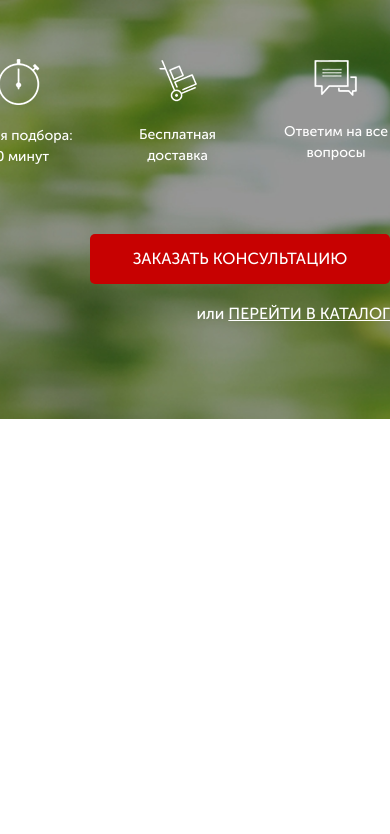
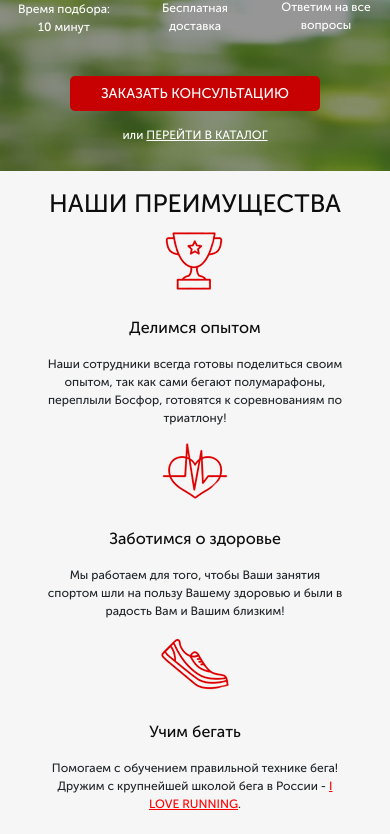
Before and after one commit to DenisovKirill/Markup2_Pulse, a website: page src/index.html in a window 390 px wide. Shown: the part 399-1233 px from the top of the page. Before the commit the page ends 844 px from the top, so only its background shows below. Drawn offline with Linux system fonts and the light colour scheme.

Commit message:
adaptation-1

```diff
--- a/src/index.html
+++ b/src/index.html
@@ -53,5 +53,34 @@
                 </div>
             </div>
         </div>
+        <section class="advantages">
+            <div class="container">
+                <h2 class="title">
+                    НАШИ ПРЕИМУЩЕСТВА
+                </h2>
+                <div class="advantages__wrapper">
+                    <div class="advantages__item">
+                        <img src="icons/exp.png" alt="cup" class="advantages__icon" />
+                        <div class="subtitle">Делимся опытом</div>
+                        <div class="advantages__dscr">
+                            Наши сотрудники всегда готовы поделиться своим опытом, так как сами бегают полумарафоны, переплыли Босфор, готовятся к соревнованиям по триатлону!
+                        </div>
+                    </div>
+                    <div class="advantages__item">
+                        <img src="icons/heart.png" alt="heart" class="advantages__icon" />
+                        <div class="subtitle">Заботимся о здоровье</div>
+                        <div class="advantages__dscr">
+                            Мы работаем для того, чтобы Ваши занятия спортом шли на пользу Вашему здоровью и были в радость Вам и Вашим близким!
+                        </div>
+                    </div>
+                    <div class="advantages__item">
+                        <img src="icons/shoe.png" alt="shoe" class="advantages__icon" />
+                        <div class="subtitle">Учим бегать</div>
+                        <div class="advantages__dscr">Помогаем с обучением правильной технике бега! Дружим с крупнейшей школой бега в России - <a href="#">I LOVE RUNNING</a>.
+                            </div>
+                    </div>
+                </div>
+            </div>
+        </section>
     </body>
 </html>
--- a/src/sass/blocks/_advantages.scss
+++ b/src/sass/blocks/_advantages.scss
@@ -0,0 +1,63 @@
+.advantages {
+    min-height: 470px;
+    background-color: #f6f6f6;
+    padding: 70px 0 95px 0;
+    &__wrapper {
+        margin-top: 65px;
+        display: flex;
+        justify-content: space-between;
+    }
+    &__item {
+        width: 300px;
+        text-align: center;
+        a {
+            color: #ff0000;
+            text-decoration: underline;
+            &:hover {
+                color: #ff0000;
+            }
+        }
+    }
+    &__icon {
+        display: block;
+        width: 70px;
+        margin: 0 auto;
+        margin-bottom: 38px;
+    }
+    &__dscr {
+        margin-top: 25px;
+        font-size: 14px;
+    }
+}
+
+@media (max-width: 767px) {
+    .advantages {
+        padding: 20px 10px 30px 10px;
+        min-height: 350px;
+        &__wrapper {
+            margin-top: 40px;
+        }
+        &__icon {
+            margin-bottom: 20px;
+        }
+        &__dscr {
+            margin-top: 15px;
+            font-size: 12px;
+        }
+    }
+}
+
+@media (max-width: 575px) {
+    .advantages {
+        &__wrapper {
+            flex-direction: column;
+            align-items: center;
+        }
+        &__wrapper {
+            margin-top: 0;
+        }
+        &__item {
+            margin-top: 10px;
+        }
+    }
+}
--- a/src/sass/blocks/_buttons.scss
+++ b/src/sass/blocks/_buttons.scss
@@ -15,3 +15,37 @@
         margin-top: 67px;
     }
 }
+
+@media (max-width: 767px) {
+    .button {
+        width: 120px;
+        height: 20px;
+        font-size: 10px;
+        &_main {
+            width: 250px;
+            height: 35px;
+            font-size: 14px;
+        }
+    }
+}
+
+@media (max-width: 767px) {
+    .button {
+        &_main {
+            margin-top: 40px;
+        }
+    }
+}
+
+@media (max-width: 575px) {
+    .button {
+        width: 200px;
+        height: 35px;
+        font-size: 12px;
+        &_main {
+            width: 250px;
+            height: 35px;
+            font-size: 14px;
+        }
+    }
+}
--- a/src/sass/blocks/_header.scss
+++ b/src/sass/blocks/_header.scss
@@ -1,6 +1,7 @@
 .header {
     display: flex;
     justify-content: space-between;
+    // flex-wrap: wrap;
     align-items: center;
     &__logo {
         width: 250px;
@@ -34,3 +35,44 @@
         align-items: flex-end;
     }
 }
+
+@media (max-width: 767px) {
+    .header {
+        &__logo {
+            width: 150px;
+        }
+        &__official {
+            font-size: 10px;
+            span {
+                font-size: 14px;
+            }
+        }
+        &__phone {
+            font-size: 14px;
+        }
+    }
+}
+
+@media (max-width: 575px) {
+    .header {
+        flex-direction: column;
+        &__logo {
+            width: 250px;
+        }
+        &__official {
+            margin-top: 10px;
+            font-size: 20px;
+            span {
+                font-size: 26px;
+            }
+        }
+        &__contacts {
+            align-items: center;
+        }
+        &__phone {
+            margin: 10px 0 20px 0;
+            font-size: 26px;
+            line-height: 26px;
+        }
+    }
+}
--- a/src/sass/blocks/_promo.scss
+++ b/src/sass/blocks/_promo.scss
@@ -1,7 +1,7 @@
 .promo {
     min-height: 650px;
     padding: 21px 0 93px 0;
-    background: url(../../img/promo_bcg.jpg) center (center/cover) no-repeat;
+    background: url(../img/promo_bcg.jpg) center (center/cover) no-repeat;
     &__wrapper {
         margin-top: 90px;
         display: flex;
@@ -14,6 +14,7 @@
         font-weight: 700;
         text-transform: uppercase;
         line-height: 42px;
+        margin: 0;
     }
     &__subheader {
         color: #ffffff;
@@ -53,3 +54,71 @@
         }
     }
 }
+
+@media (max-width: 991px) {
+    .promo {
+        padding: 21px 30px 50px 30px;
+        min-height: 400px;
+        &__header {
+            font-size: 36px;
+        }
+        &__wrapper {
+            margin-top: 60px;
+        }
+        &__icons {
+            margin-top: 30px;
+        }
+    }
+}
+
+@media (max-width: 767px) {
+    .promo {
+        padding: 21px 30px 30px 30px;
+        &__wrapper {
+            align-items: center;
+        }
+        &__header {
+            font-size: 30px;
+            font-weight: 700;
+            line-height: 30px;
+        }
+        &__subheader {
+            font-size: 20px;
+            line-height: 24px;
+            margin-top: 14px;
+        }
+        &__wrapper {
+            margin-top: 40px;
+        }
+        &__link {
+            margin-top: 18px;
+            font-size: 12px;
+            line-height: 12px;
+        }
+    }
+}
+
+@media (max-width: 575px) {
+    .promo {
+        padding: 21px 10px 30px 10px;
+        &__wrapper {
+            margin-top: 15px;
+        }
+        &__header {
+            font-size: 25px;
+        }
+        &__subheader {
+            font-size: 14px;
+            margin-top: 10px;
+        }
+        &__icons {
+            width: 100%;
+            margin-top: 0;
+            align-items: center;
+        }
+        &__icon {
+            margin-top: 10px;
+            font-size: 12px;
+        }
+    }
+}
--- a/src/sass/blocks/_titles.scss
+++ b/src/sass/blocks/_titles.scss
@@ -0,0 +1,24 @@
+.title {
+    color: #0d0d0d;
+    font-size: 30px;
+    font-weight: 700;
+    line-height: 30px;
+    text-align: center;
+    margin: 0;
+}
+
+.subtitle {
+    color: #0d0d0d;
+    font-size: 18px;
+    font-weight: 700;
+}
+
+@media (max-width: 767px) {
+    .title {
+        font-size: 25px;
+        line-height: 25px;
+    }
+    .subtitle {
+        font-size: 16px;
+    }
+}
```
Also changed, not shown: src/css/style.min.css.
